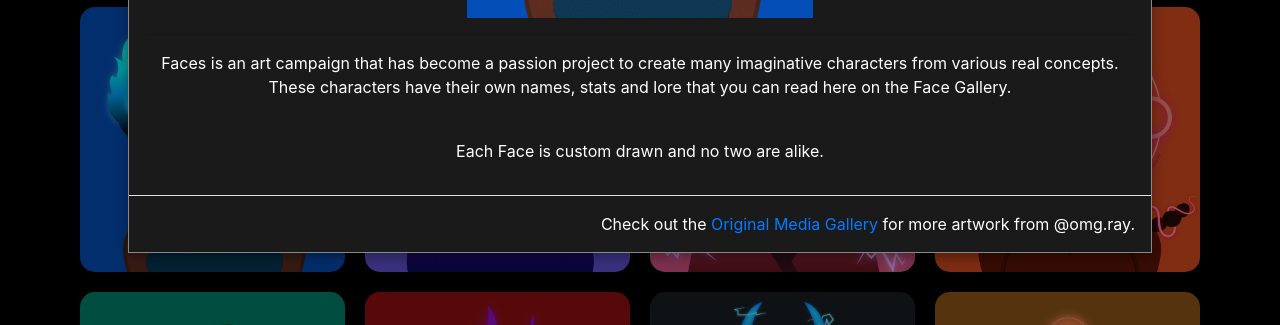
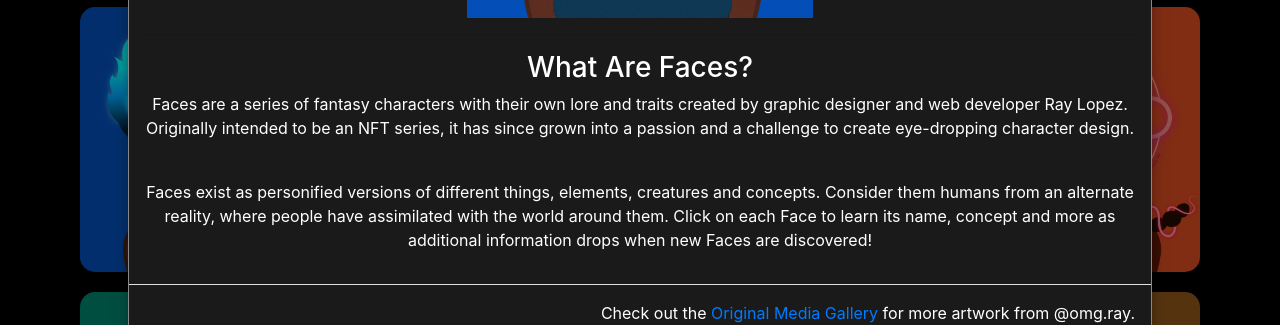
Before and after one commit to omgray/gallery, a plain HTML site: page index.html in a window 1280 px wide. Both pictures are taken after a click on the link "About". Shown: the part 905-1230 px from the top of the page. Drawn offline with nearby package versions, Linux system fonts and the light colour scheme.

Commit message:
Update index.html

```diff
--- a/index.html
+++ b/index.html
@@ -87,8 +87,9 @@
       </div>
       <div class="modal-body justify-content-center text-center">
         <img src="images/face.gif" alt="" class="gif"> <br> <hr>
-        <p>Faces is an art campaign that has become a passion project to create many imaginative characters from various real concepts. These characters have their own names, stats and lore that you can read here on the Face Gallery.</p> <br>
-        <p>Each Face is custom drawn and no two are alike.</p>
+          <h3>What Are Faces?</h3>
+        <p>Faces are a series of fantasy characters with their own lore and traits created by graphic designer and web developer Ray Lopez. Originally intended to be an NFT series, it has since grown into a passion and a challenge to create eye-dropping character design.</p> <br>
+        <p>Faces exist as personified versions of different things, elements, creatures and concepts. Consider them humans from an alternate reality, where people have assimilated with the world around them. Click on each Face to learn its name, concept and more as additional information drops when new Faces are discovered!</p>
       </div>
       <div class="modal-footer">
           <p>Check out the <a href="http://omgray.co/gallery">Original Media Gallery</a> for more artwork from @omg.ray. </p>
```
